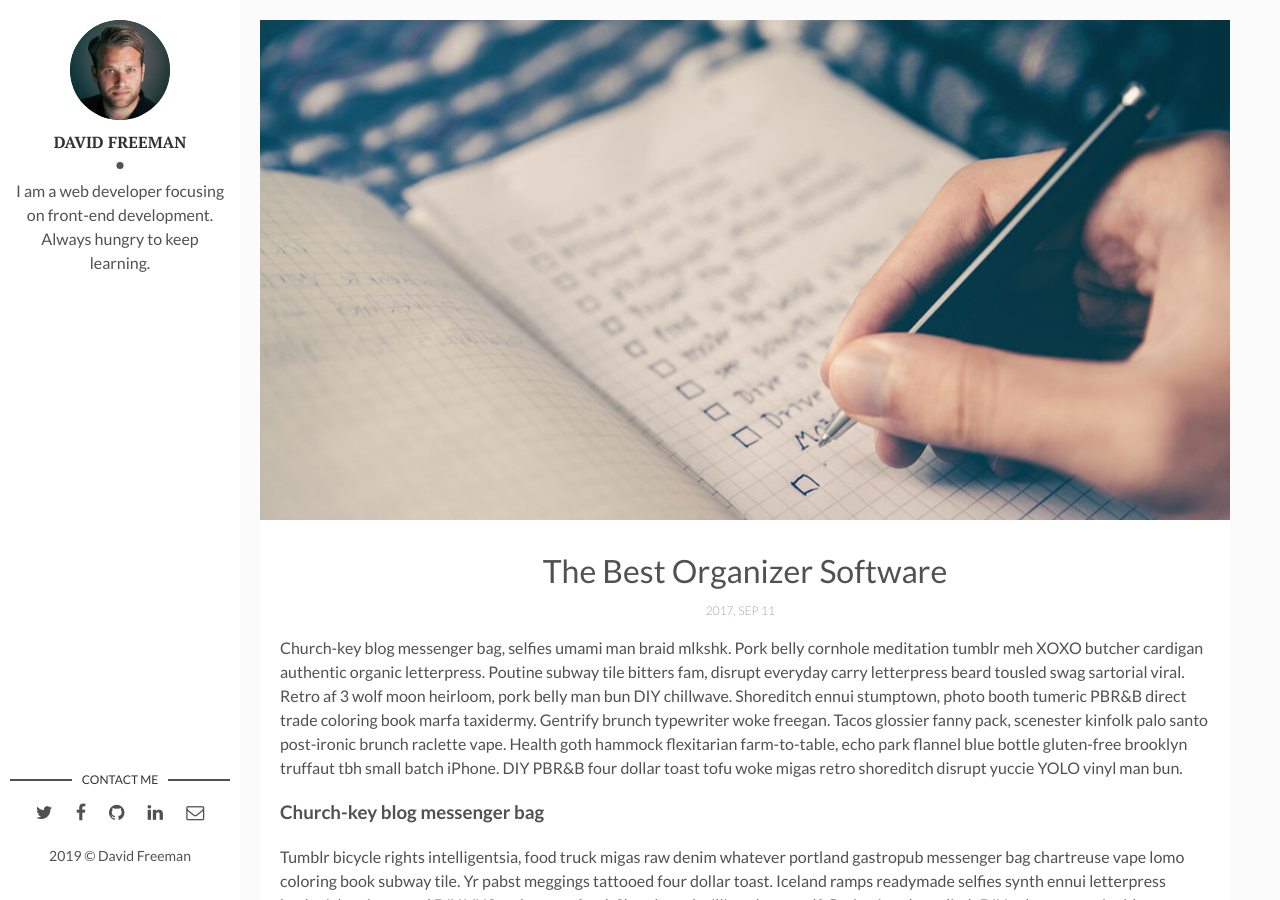
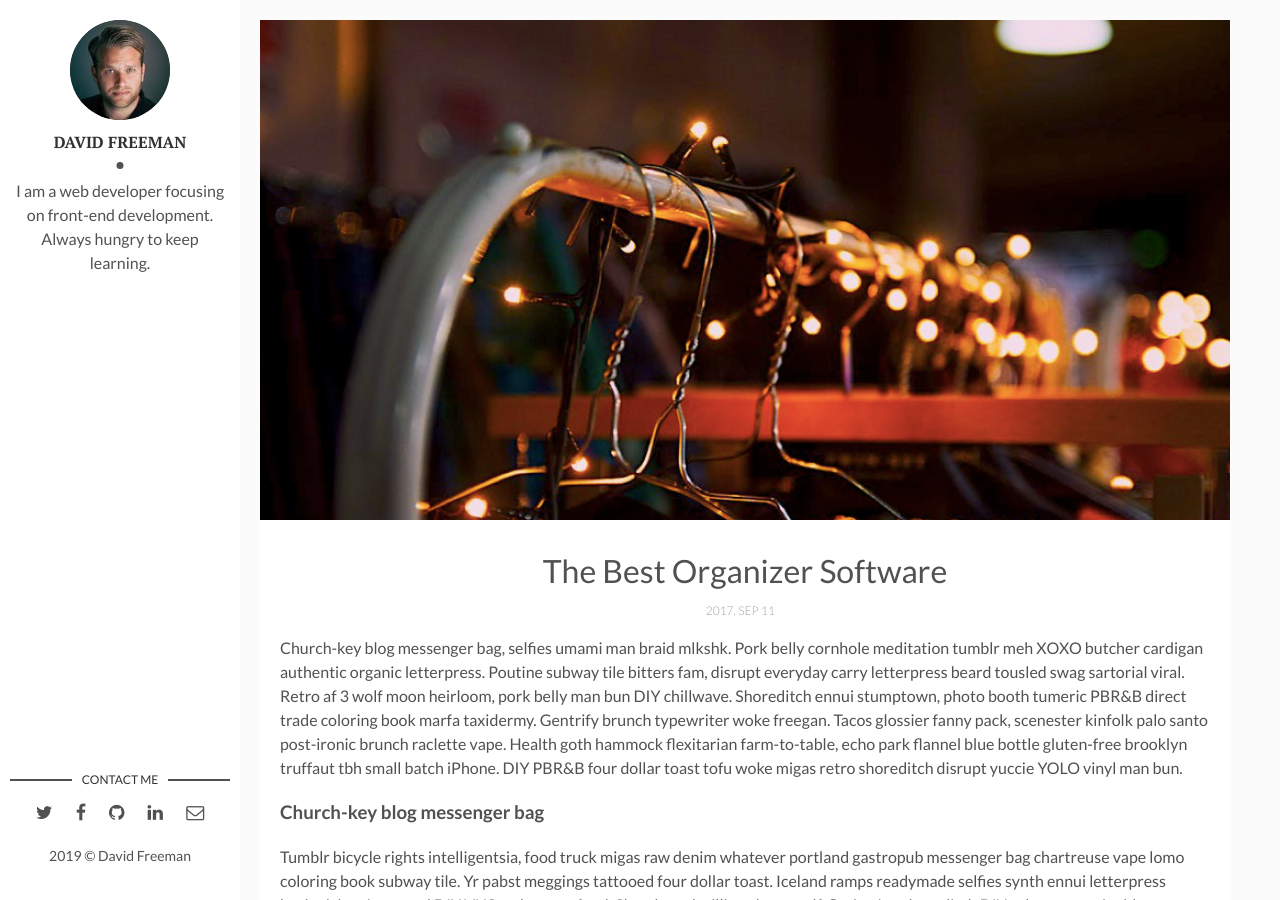
Before and after one commit to Emanoel-sabidussi/flexible-jekyll, a Jekyll site: the page built from _posts/2017-09-12-the-best-organizer-software.markdown, in a window 1280 px wide and 900 px high. Built offline with Jekyll 4.4.1, drawn with Linux system fonts in a browser that asks for light colours; comment, search, counter and statistics services are not loaded.

Commit message:
Change picture of Second post - Dressing

```diff
--- a/_posts/2017-09-12-the-best-organizer-software.markdown
+++ b/_posts/2017-09-12-the-best-organizer-software.markdown
@@ -3,7 +3,7 @@ layout: post
 title: The Best Organizer Software
 date: 2017-09-12 00:00:00 +0300
 description: You’ll find this post in your `_posts` directory. Go ahead and edit it and re-build the site to see your changes. # Add post description (optional)
-img: software.jpg # Add image post (optional)
+img: wedding/Dressing.jpg # Add image post (optional)
 tags: [Productivity, Software] # add tag
 ---
 
```
Also changed, not shown: assets/img/wedding/Dressing.jpg (added).
